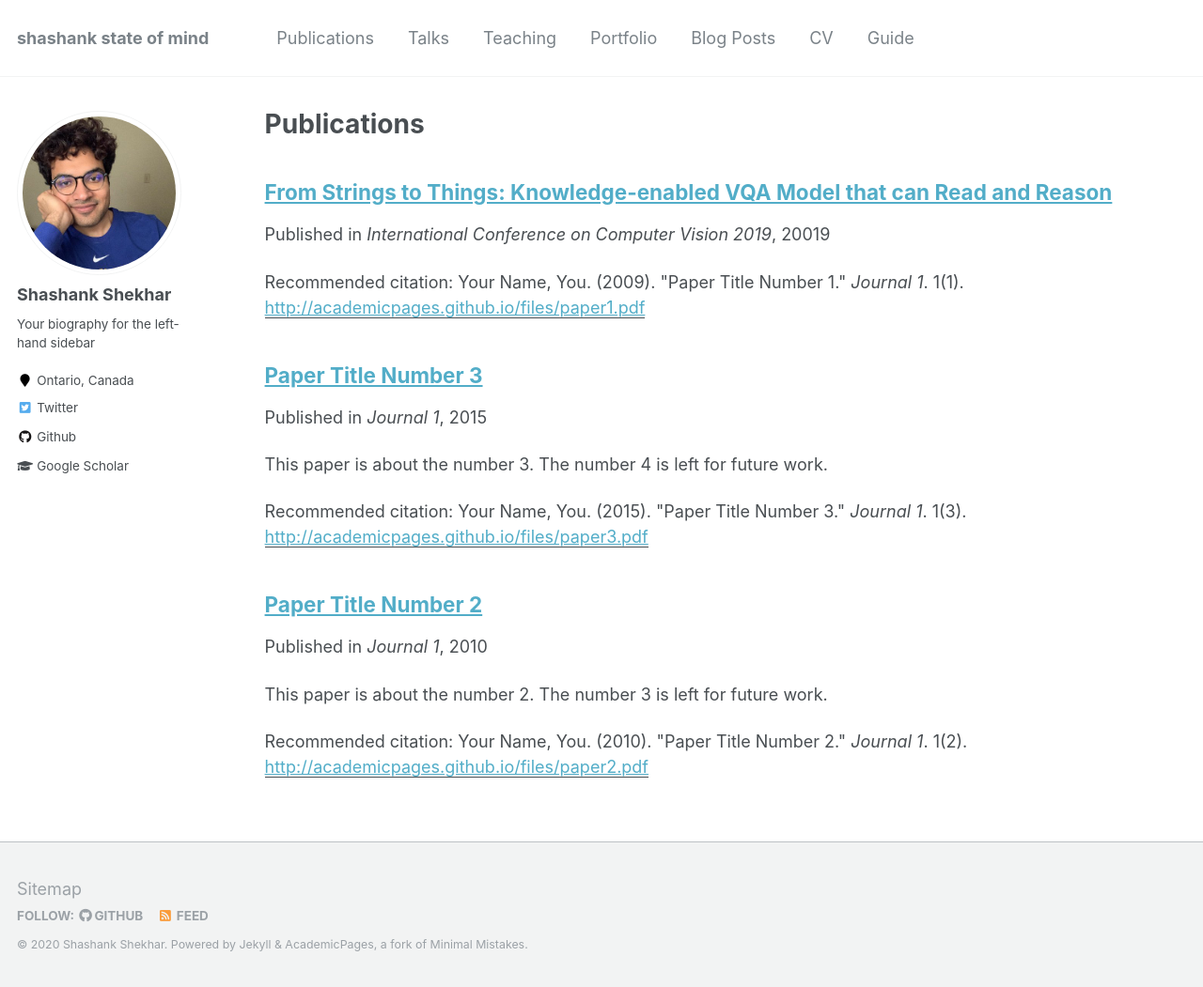
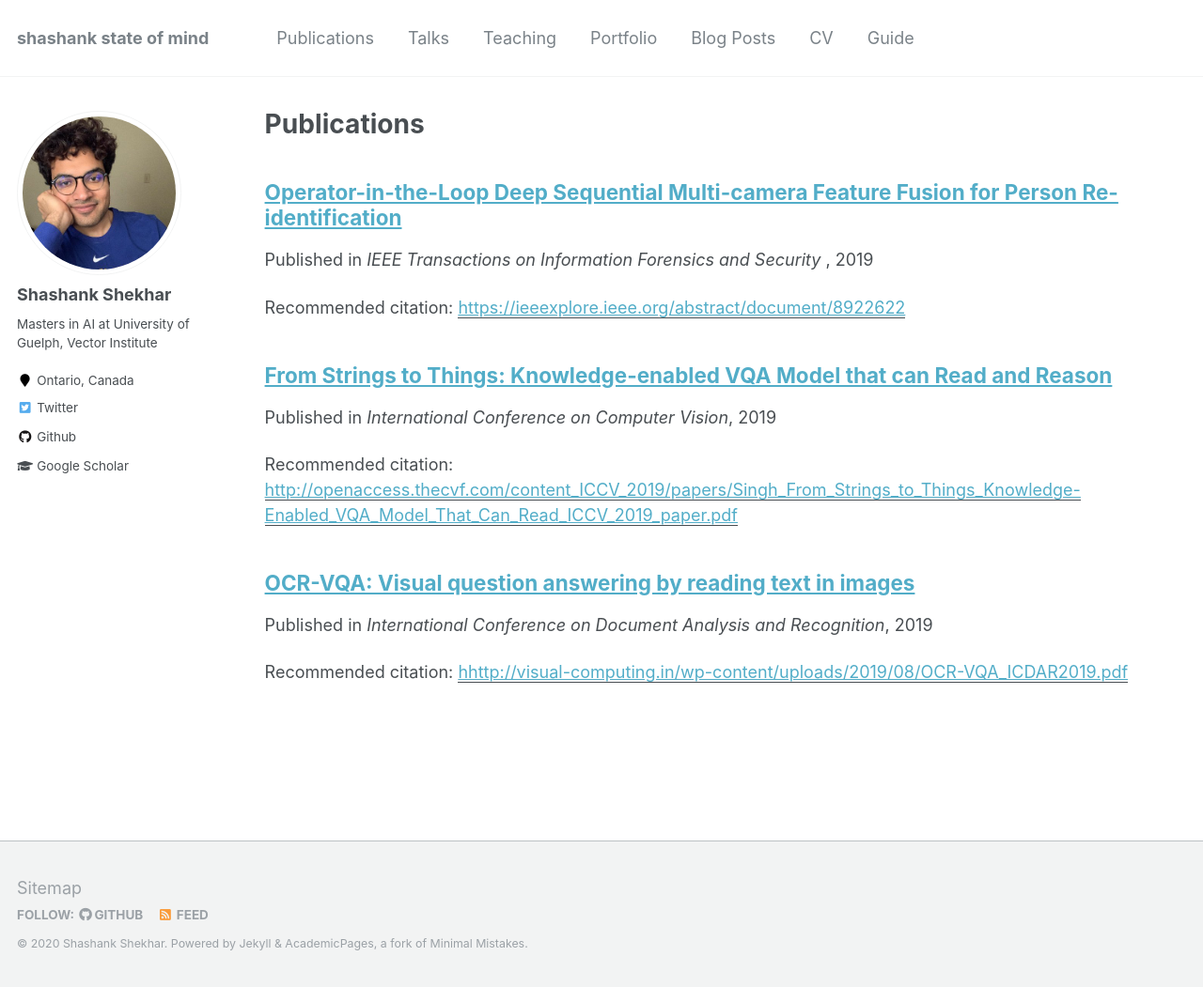
Before and after one commit to sshkhr/sshkhr.github.io, a Jekyll site: the page built from _pages/publications.md, in a window 1280 px wide and 1051 px high. Shown: the whole window at 94% size. Built offline with Jekyll 4.4.1, drawn with Linux system fonts in a browser that asks for light colours.

Commit message:
Adding publications all

```diff
--- a/_config.yml
+++ b/_config.yml
@@ -82,7 +82,7 @@ analytics:
 author:
   name             : "Shashank Shekhar"
   avatar           : "shashank.jpg"
-  bio              : "Your biography for the left-hand sidebar"
+  bio              : "Masters in AI at University of Guelph, Vector Institute"
   location         : "Ontario, Canada"
   employer         :
   pubmed           : #"https://www.ncbi.nlm.nih.gov/pubmed/?term=john+snow"
@@ -185,7 +185,7 @@ collections:
     output: true
     permalink: /:collection/:path/
   talks:
-    output: true
+    output: false
     permalink: /:collection/:path/
 
 
--- a/_publications/2010-10-01-paper-title-number-2.md
+++ /dev/null
@@ -1,15 +0,0 @@
----
-title: "Paper Title Number 2"
-collection: publications
-permalink: /publication/2010-10-01-paper-title-number-2
-excerpt: 'This paper is about the number 2. The number 3 is left for future work.'
-date: 2010-10-01
-venue: 'Journal 1'
-paperurl: 'http://academicpages.github.io/files/paper2.pdf'
-citation: 'Your Name, You. (2010). &quot;Paper Title Number 2.&quot; <i>Journal 1</i>. 1(2).'
----
-This paper is about the number 2. The number 3 is left for future work.
-
-[Download paper here](http://academicpages.github.io/files/paper2.pdf)
-
-Recommended citation: Your Name, You. (2010). "Paper Title Number 2." <i>Journal 1</i>. 1(2).
--- a/_publications/2015-10-01-paper-title-number-3.md
+++ /dev/null
@@ -1,15 +0,0 @@
----
-title: "Paper Title Number 3"
-collection: publications
-permalink: /publication/2015-10-01-paper-title-number-3
-excerpt: 'This paper is about the number 3. The number 4 is left for future work.'
-date: 2015-10-01
-venue: 'Journal 1'
-paperurl: 'http://academicpages.github.io/files/paper3.pdf'
-citation: 'Your Name, You. (2015). &quot;Paper Title Number 3.&quot; <i>Journal 1</i>. 1(3).'
----
-This paper is about the number 3. The number 4 is left for future work.
-
-[Download paper here](http://academicpages.github.io/files/paper3.pdf)
-
-Recommended citation: Your Name, You. (2015). "Paper Title Number 3." <i>Journal 1</i>. 1(3).
--- /dev/null
+++ b/_publications/2019-08-02-icdar-tvqa-03.md
@@ -0,0 +1,14 @@
+---
+title: "OCR-VQA: Visual question answering by reading text in images"
+collection: publications
+permalink: /publication/2019-08-02-icdar-tvqa-03
+excerpt: ''
+date: 2019-08-02
+venue: 'International Conference on Document Analysis and Recognition'
+paperurl: 'hhttp://visual-computing.in/wp-content/uploads/2019/08/OCR-VQA_ICDAR2019.pdf'
+citation: ''
+---
+
+[Download paper here](http://visual-computing.in/wp-content/uploads/2019/08/OCR-VQA_ICDAR2019.pdf)
+
+Recommended citation:
--- a/_publications/2019-11-02-iccv-tkvqa-04.md
+++ b/_publications/2019-11-02-iccv-tkvqa-04.md
@@ -3,12 +3,12 @@ title: "From Strings to Things: Knowledge-enabled VQA Model that can Read and Re
 collection: publications
 permalink: /publication/2019-11-02-iccv-tkvqa-04
 excerpt: ''
-date: 20019-11-02
-venue: 'International Conference on Computer Vision 2019'
-paperurl: 'http://academicpages.github.io/files/paper1.pdf'
-citation: 'Your Name, You. (2009). &quot;Paper Title Number 1.&quot; <i>Journal 1</i>. 1(1).'
+date: 2019-11-02
+venue: 'International Conference on Computer Vision'
+paperurl: 'http://openaccess.thecvf.com/content_ICCV_2019/papers/Singh_From_Strings_to_Things_Knowledge-Enabled_VQA_Model_That_Can_Read_ICCV_2019_paper.pdf'
+citation: ''
 ---
 
-[Download paper here](http://academicpages.github.io/files/paper1.pdf)
+[Download paper here](http://openaccess.thecvf.com/content_ICCV_2019/papers/Singh_From_Strings_to_Things_Knowledge-Enabled_VQA_Model_That_Can_Read_ICCV_2019_paper.pdf)
 
 Recommended citation:
--- /dev/null
+++ b/_publications/2019-12-01-tifs-oitl-02.md
@@ -0,0 +1,14 @@
+---
+title: "Operator-in-the-Loop Deep Sequential Multi-camera Feature Fusion for Person Re-identification"
+collection: publications
+permalink: /publication/2019-12-01-tifs-oitl-02
+excerpt: ''
+date: 2019-12-1
+venue: 'IEEE Transactions on Information Forensics and Security '
+paperurl: 'https://ieeexplore.ieee.org/abstract/document/8922622'
+citation: ''
+---
+
+[Download paper here](https://ieeexplore.ieee.org/abstract/document/8922622)
+
+Recommended citation:
```
